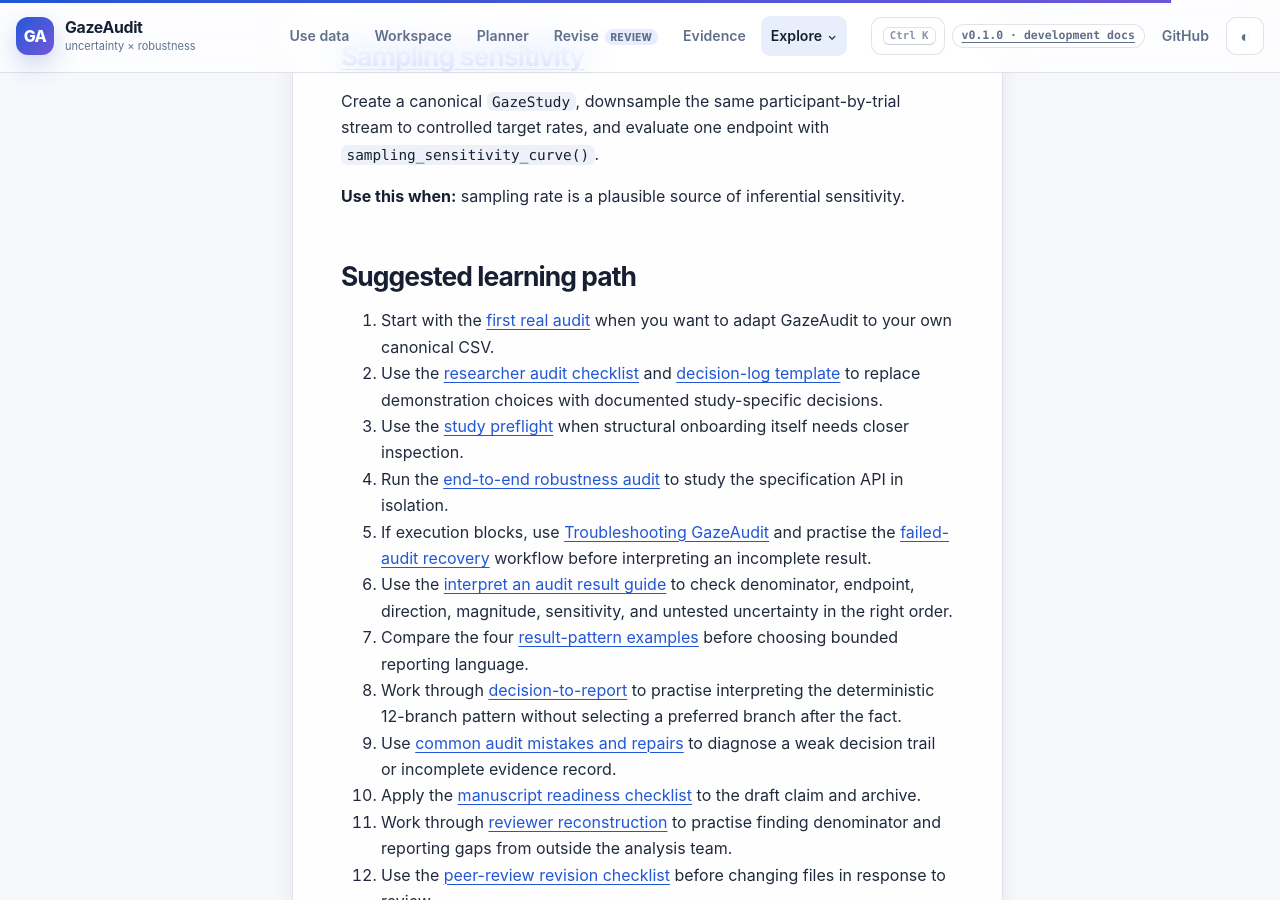
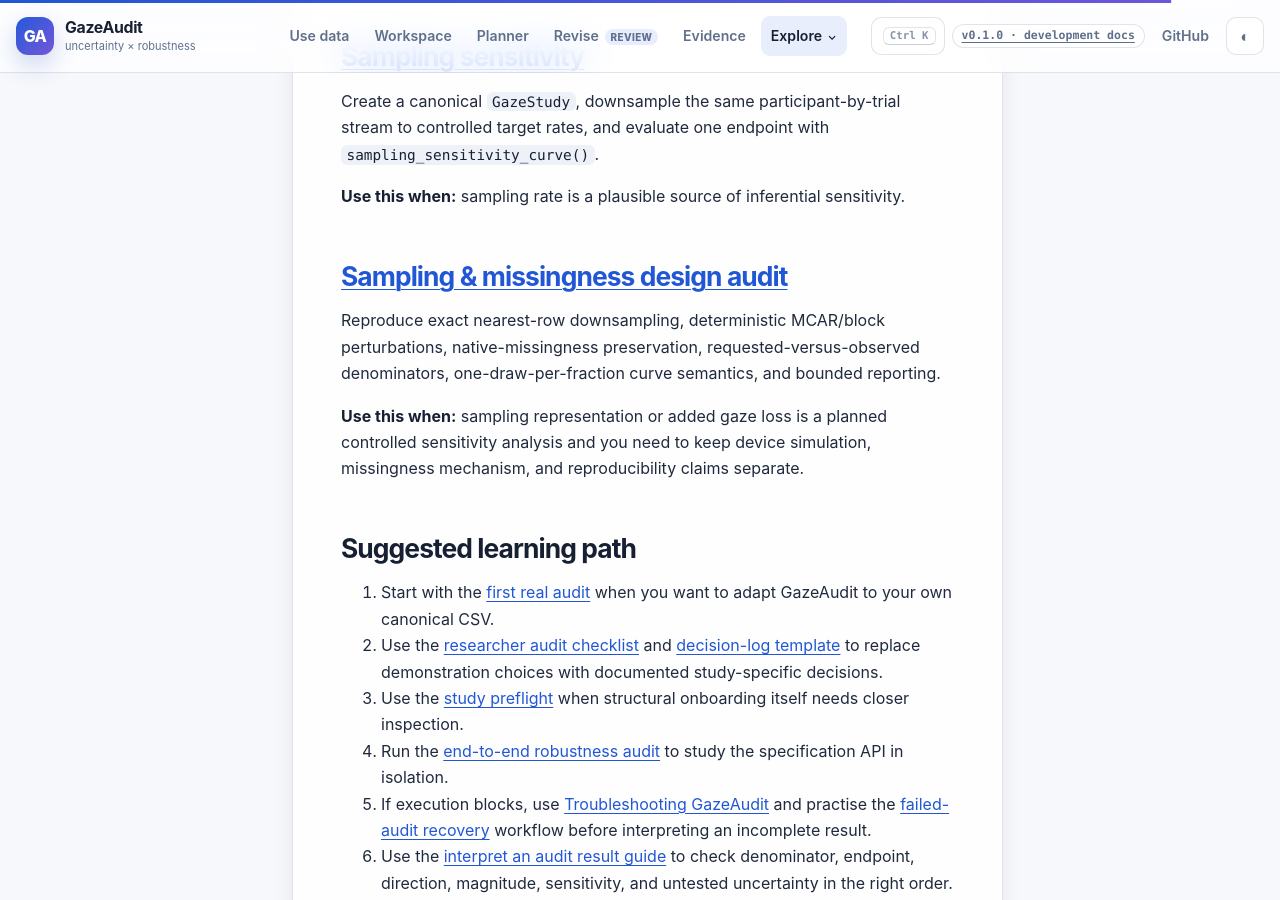
Before and after one commit to stefanosbalaskas/GazeAudit, a Jekyll site: the page built from docs/examples/index.md, in a window 1280 px wide and 900 px high, scrolled down 16170 px. Built offline with Jekyll 4.4.1, drawn with Linux system fonts in a browser that asks for light colours.

Commit message:
docs: add sampling missingness design example section

```diff
--- a/docs/examples/index.md
+++ b/docs/examples/index.md
@@ -395,6 +395,12 @@ Create a canonical `GazeStudy`, downsample the same participant-by-trial stream
 
 **Use this when:** sampling rate is a plausible source of inferential sensitivity.
 
+## [Sampling & missingness design audit](sampling-missingness-design-audit/)
+
+Reproduce exact nearest-row downsampling, deterministic MCAR/block perturbations, native-missingness preservation, requested-versus-observed denominators, one-draw-per-fraction curve semantics, and bounded reporting.
+
+**Use this when:** sampling representation or added gaze loss is a planned controlled sensitivity analysis and you need to keep device simulation, missingness mechanism, and reproducibility claims separate.
+
 ## Suggested learning path
 
 1. Start with the [first real audit](first-real-audit/) when you want to adapt GazeAudit to your own canonical CSV.
```
